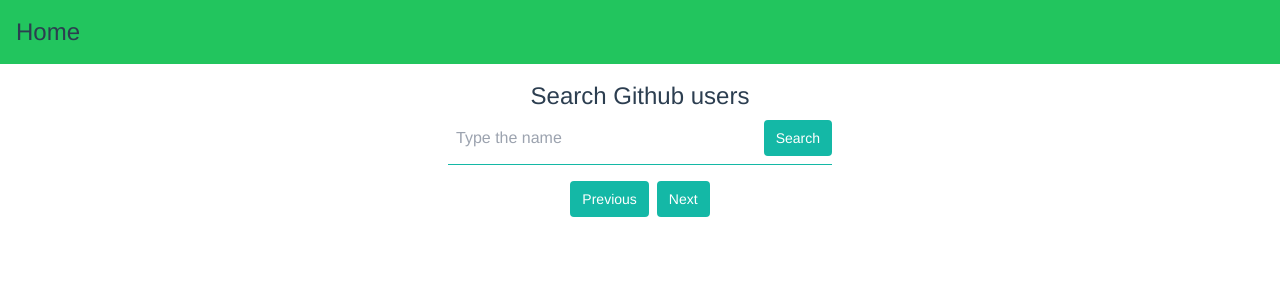
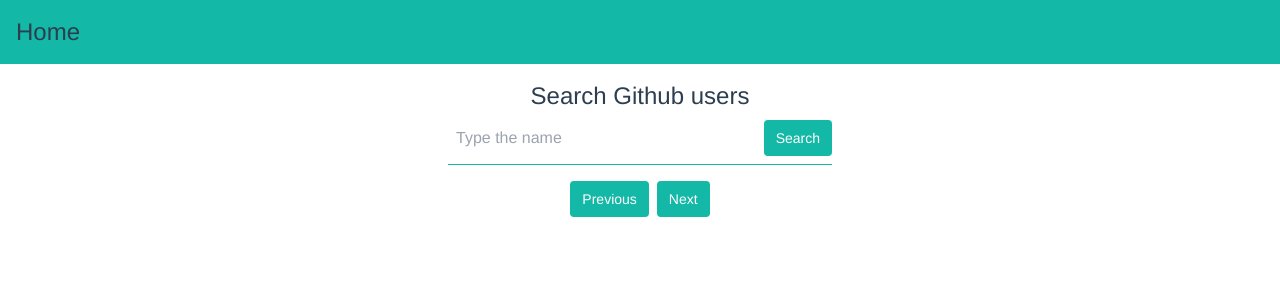
Before and after one commit to felexkemboi/search-users, a Vue app: page / in a window 1280 px wide. Shown: the top 300 px of the page. Built offline with nearby package versions, Linux system fonts and the light colour scheme.

Commit message:
styling of the navbar

```diff
--- a/src/components/NavBar.vue
+++ b/src/components/NavBar.vue
@@ -1,5 +1,5 @@
 <template>
-  <nav class="bg-green-500 p-4">
+  <nav class="bg-teal-500 p-4">
     <div class="flex flex-row justify-between">
       <a href="/" class="text-2xl">Home</a>
     </div>
```
